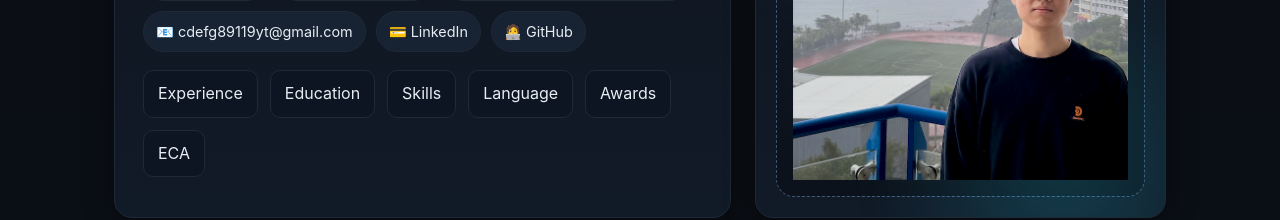
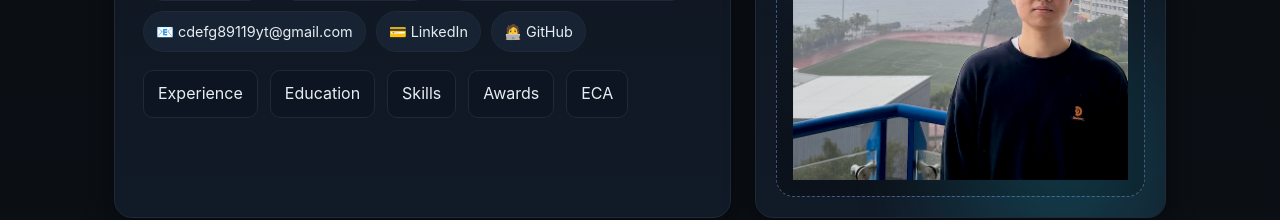
Before and after one commit to WahUST/career, a plain HTML site: page index.html in a window 1280 px wide. Shown: the part 341-561 px from the top of the page. Drawn offline with Linux system fonts and the light colour scheme; a script that the page names is missing.

Commit message:
Update index.html

```diff
--- a/index.html
+++ b/index.html
@@ -306,7 +306,6 @@
           <a class="secondary" href="#experience">Experience</a>
           <a class="secondary" href="#education">Education</a>
           <a class="secondary" href="#skills">Skills</a>
-          <a class="secondary" href="#language">Language</a>
           <a class="secondary" href="#awards">Awards</a>
           <a class="secondary" href="#activities">ECA</a>
         </div>
```
